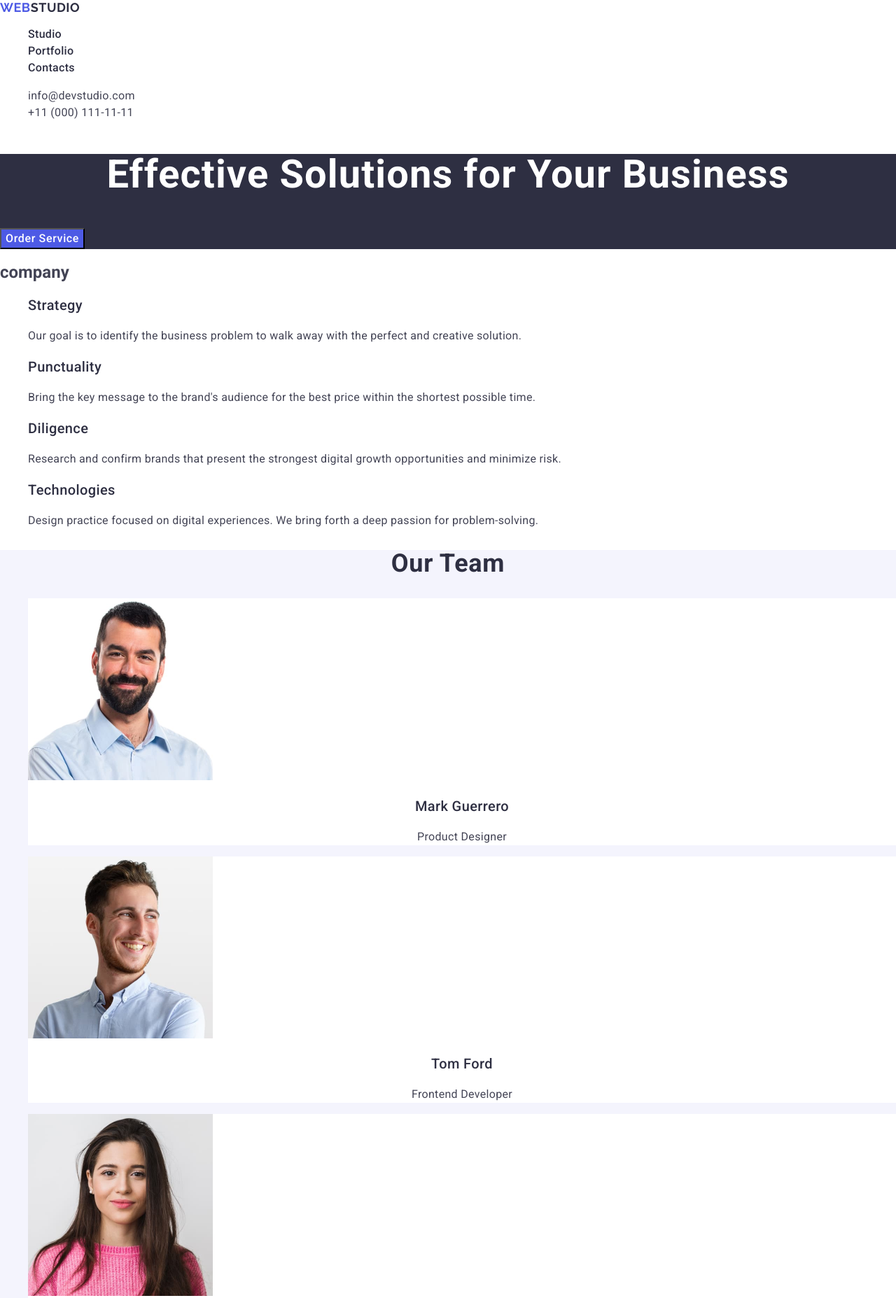
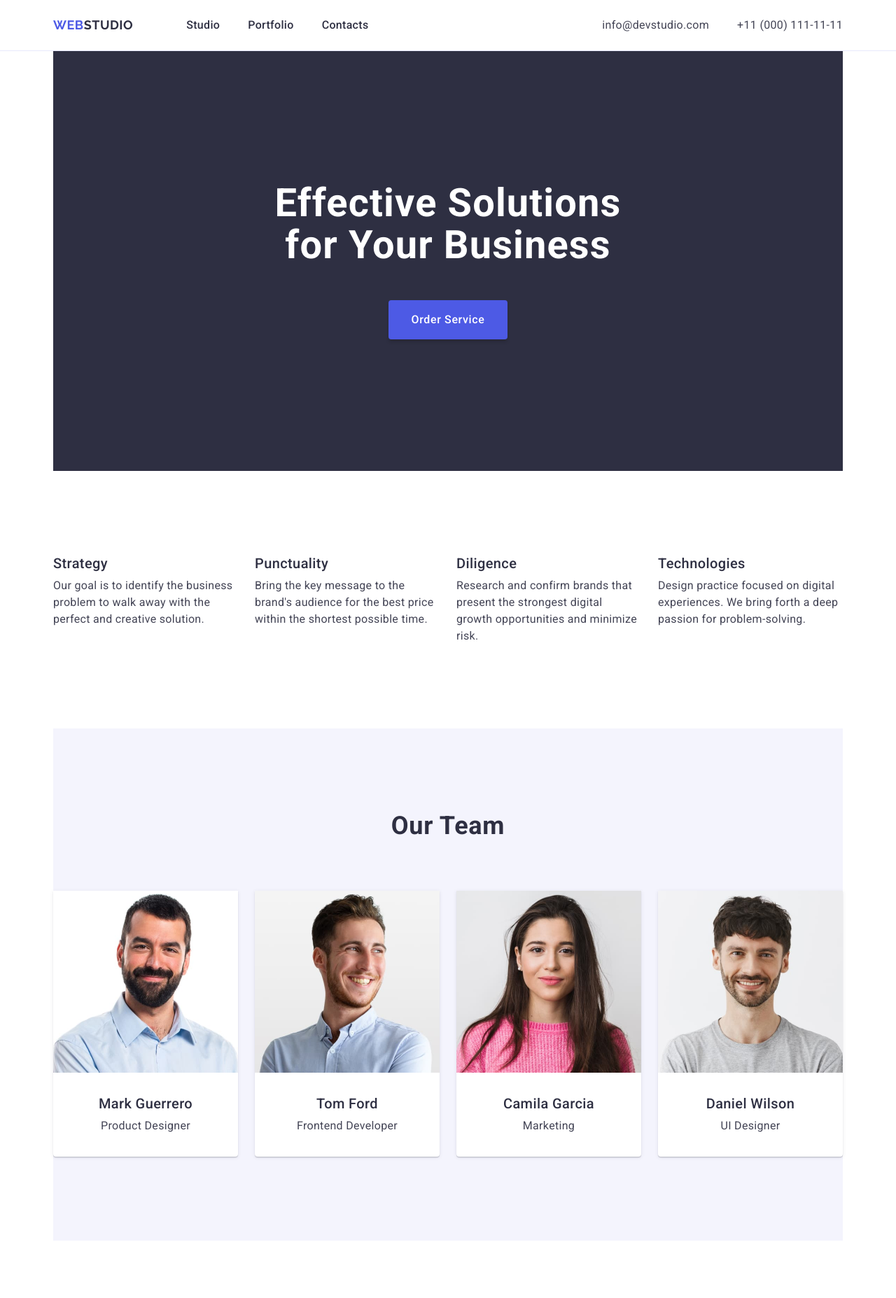
Before and after one commit to artem-ilchuk/goit-markup-hw-03, a plain HTML site: page index.html in a window 1280 px wide. Shown: the top 1855 px of the page at 70% size. Drawn offline with nearby package versions, Linux system fonts and the light colour scheme.

Commit message:
elements positioning

```diff
--- a/css/styles.css
+++ b/css/styles.css
@@ -4,16 +4,57 @@ body {
   background-color: #fff;
 }
 
+/* ----------RESET-------- */
 ul,
 ol {
   list-style-type: none;
+  margin: 0;
+  padding: 0;
+}
+
+h1,
+h2,
+h3,
+h4,
+h5,
+h6,
+p {
+  margin: 0;
 }
 
 a {
   text-decoration: none;
 }
 
+img {
+  display: block;
+}
+
+/* ------------------------ */
+/* ----------COMMON-------- */
+
+.container {
+  max-width: 1158px;
+  padding: 0 15px;
+  margin: 0 auto;
+}
+
+/* ------------------------ */
 /* ----------HEADER-------- */
+
+.header-container {
+  display: flex;
+  align-items: center;
+}
+
+.header-nav {
+  display: flex;
+  align-items: center;
+}
+
+.page-header {
+  border-bottom: 1px solid #e7e9fc;
+}
 
 .logo {
   font-family: "Raleway", sans-serif;
@@ -25,16 +66,35 @@ a {
   color: #4d5ae5;
 }
 
+.header-logo {
+  padding: 24px 0;
+  margin-right: 76px;
+}
+
 .header-logo .logo-part {
   color: #2e2f42;
 }
 
+.nav-list {
+  display: flex;
+  align-items: center;
+  gap: 40px;
+}
+
 .nav-link {
+  padding: 24px 0;
+  display: block;
   font-weight: 500;
   font-size: 16px;
   line-height: 1.5;
   letter-spacing: 0.02em;
   color: #2e2f42;
+}
+
+.address-list {
+  display: flex;
+  align-items: center;
+  gap: 40px;
 }
 
 .address-link:hover,
@@ -46,9 +106,11 @@ a {
 
 .address {
   font-style: normal;
+  margin-left: auto;
 }
 
 .address-link {
+  padding: 24px 0;
   font-size: 16px;
   line-height: 1.5;
   letter-spacing: 0.02em;
@@ -61,6 +123,10 @@ a {
 
 .hero {
   background-color: #2e2f42;
+  padding: 188px 0;
+}
+
+.hero-container {
 }
 
 .hero-title {
@@ -69,6 +135,9 @@ a {
   letter-spacing: 0.02em;
   text-align: center;
   color: #fff;
+  max-width: 496px;
+  margin: 0 auto;
+  margin-bottom: 48px;
 }
 
 .hero-button {
@@ -78,6 +147,12 @@ a {
   letter-spacing: 0.04em;
   background-color: #4d5ae5;
   color: #fff;
+  padding: 16px 32px;
+  border-radius: 4px;
+  border: none;
+  box-shadow: 0 4px 4px 0 rgba(0, 0, 0, 0.15);
+  display: block;
+  margin: 0 auto;
 }
 
 .hero-button:hover,
@@ -91,12 +166,29 @@ a {
 /* ----------COMPANY---------- */
 
 .company {
+  padding: 120px 0;
+}
+
+.visually-hidden {
+  position: absolute;
+  width: 1px;
+  height: 1px;
+  margin: -1px;
+  border: 0;
+  padding: 0;
+  white-space: nowrap;
+  clip-path: inset(100%);
+  clip: rect(0 0 0 0);
+  overflow: hidden;
 }
 
 .company-list {
+  display: flex;
+  gap: 24px;
 }
 
 .company-item {
+  width: calc((100% - 3 * 24px) / 4);
 }
 
 .company-subtitle {
@@ -105,6 +197,7 @@ a {
   line-height: 1.2;
   letter-spacing: 0.02em;
   color: #2e2f42;
+  margin-bottom: 8px;
 }
 
 .company-text {
@@ -119,6 +212,7 @@ a {
 
 .team {
   background-color: #f4f4fd;
+  padding: 120px 0;
 }
 
 .team-title {
@@ -128,16 +222,27 @@ a {
   letter-spacing: 0.02em;
   text-align: center;
   color: #2e2f42;
+  margin-bottom: 72px;
 }
 
 .team-list {
+  display: flex;
+  gap: 24px;
 }
 
 .team-item {
+  border-radius: 0 0 4px 4px;
+  box-shadow: 0 2px 1px 0 rgba(46, 47, 66, 0.08),
+    0 1px 1px 0 rgba(46, 47, 66, 0.16), 0 1px 6px 0 rgba(46, 47, 66, 0.08);
+  width: calc((100% - 3 * 24px) / 4);
   background: #fff;
 }
 
 .team-image {
+}
+
+.card-content {
+  padding: 32px 16px;
 }
 
 .team-subtitle {
@@ -147,6 +252,7 @@ a {
   letter-spacing: 0.02em;
   text-align: center;
   color: #2e2f42;
+  margin-bottom: 8px;
 }
 
 .team-text {
@@ -161,6 +267,7 @@ a {
 /* -------PORTFOLIO----------- */
 
 .portfolio {
+  padding: 120px 0;
 }
 
 .portfolio-title {
@@ -170,15 +277,26 @@ a {
   letter-spacing: 0.02em;
   text-align: center;
   color: #2e2f42;
+  margin-bottom: 72px;
 }
 
 .portfolio-list {
+  display: flex;
+  flex-wrap: wrap;
+  row-gap: 48px;
+  column-gap: 24px;
 }
 
 .portfolio-item {
+  border-bottom: 1px solid #e7e9fc;
+  border-left: 1px solid #e7e9fc;
+  border-right: 1px solid #e7e9fc;
+  background: #fff;
+  width: calc((100% - 2 * 24px) / 3);
 }
 
 .portfolio-image {
+  margin-bottom: 32px;
 }
 
 .portfolio-subtitle {
@@ -187,18 +305,36 @@ a {
   line-height: 1.2;
   letter-spacing: 0.02em;
   color: #2e2f42;
+  padding-left: 16px;
+  margin-bottom: 8px;
 }
 
 .portfolio-text {
   font-size: 16px;
   line-height: 1.5;
   letter-spacing: 0.02em;
+  padding-left: 16px;
+  padding-bottom: 32px;
 }
 
 /* --------------------------- */
 /* ----------FOOTER----------- */
 .footer {
+  max-width: 1158px;
+  padding: 0 15px;
+  margin: 0 auto;
+}
+
+.footer-container {
   background-color: #2e2f42;
+  display: inline-block;
+  padding: 116px 1010px 84px 0;
+}
+.footer-list {
+  width: 264px;
+}
+
+.footer-logo {
 }
 
 .footer-logo .logo-part {
@@ -210,6 +346,7 @@ a {
   line-height: 1.5;
   letter-spacing: 0.02em;
   color: #f4f4fd;
+  margin-top: 16px;
 }
 
 /* --------------------------- */
--- a/index.html
+++ b/index.html
@@ -21,6 +21,7 @@
 
 <body>
     <header class="page-header">
+        <div class="container header-container">
             <nav class="header-nav">
                 <a class="logo header-logo" href="./index.html">Web<span class="logo-part">Studio</span></a>
                 <ul class="nav-list">
@@ -31,33 +32,42 @@
             </nav>
 
             <address class="address">
-            <ul>
-                <li class="adress-item"><a class="address-link" href="mailto:info@devstudio.com">info@devstudio.com</a>
+                <ul class="address-list">
+                    <li class="adress-item"><a class="address-link"
+                            href="mailto:info@devstudio.com">info@devstudio.com</a>
                     </li>
-                <li class="adress-item"><a class="address-link" href="tel:+110001111111">+11 (000) 111-11-11</a></li>
+                    <li class="adress-item"><a class="address-link" href="tel:+110001111111">+11 (000) 111-11-11</a>
+                    </li>
                 </ul>
             </address>
+
+        </div>
 
     </header>
 
     <main class="main">
+        <div class="container hero-container">
             <section class="hero">
                 <h1 class="hero-title">Effective Solutions for Your Business</h1>
                 <button type="button" class="hero-button">Order Service</button>
             </section>
+        </div>
 
+        <div class="container company-container">
             <section class="company">
-            <h2 class="company-title">company</h2>
+                <h2 class="visually-hidden">company</h2>
                 <ul class="company-list">
                     <li class="company-item">
                         <h3 class="company-subtitle">Strategy</h3>
-                    <p class="company-text">Our goal is to identify the business problem to walk away with the perfect
+                        <p class="company-text">Our goal is to identify the business problem to walk away with the
+                            perfect
                             and creative solution.
                         </p>
                     </li>
                     <li class="company-item">
                         <h3 class="company-subtitle">Punctuality</h3>
-                    <p class="company-text">Bring the key message to the brand's audience for the best price within the
+                        <p class="company-text">Bring the key message to the brand's audience for the best price within
+                            the
                             shortest possible
                             time.</p>
                     </li>
@@ -75,37 +85,49 @@
                     </li>
                 </ul>
             </section>
+        </div>
 
+        <div class="container team-container">
             <section class="team">
                 <h2 class="team-title">Our Team</h2>
                 <ul class="team-list">
                     <li class="team-item">
-                    <img src="./images/team/MarkGuerrero.jpg" alt="A photo of Mark Guerrero" width="264" height="260"
-                        class="team-image" />
+                        <img src="./images/team/MarkGuerrero.jpg" alt="A photo of Mark Guerrero" width="264"
+                            height="260" class="team-image" />
+                        <div class="card-content">
                             <h3 class="team-subtitle">Mark Guerrero</h3>
                             <p class="team-text">Product Designer</p>
+                        </div>
                     </li>
                     <li class="team-item">
                         <img src="./images/team/TomFord.jpg" alt="A photo of Tom Ford" width="264" height="260"
                             class="team-image" />
+                        <div class="card-content">
                             <h3 class="team-subtitle">Tom Ford</h3>
                             <p class="team-text">Frontend Developer</p>
+                        </div>
                     </li>
                     <li class="team-item">
                         <img src="./images/team/CamilaGarcia.jpg" alt="A photo Camila Garcia" width="264" height="260"
                             class="team-image" />
+                        <div class="card-content">
                             <h3 class="team-subtitle">Camila Garcia</h3>
                             <p class="team-text">Marketing</p>
+                        </div>
                     </li>
                     <li class="team-item">
-                    <img src="./images/team/DanielWilson.jpg" alt="A photo of Daniel Wilson" width="264" height="260"
-                        class="team-image" />
+                        <img src="./images/team/DanielWilson.jpg" alt="A photo of Daniel Wilson" width="264"
+                            height="260" class="team-image" />
+                        <div class="card-content">
                             <h3 class="team-subtitle">Daniel Wilson</h3>
                             <p class="team-text">UI Designer</p>
+                        </div>
                     </li>
                 </ul>
             </section>
+        </div>
 
+        <div class="container portfolio-container">
             <section class="portfolio">
                 <h2 class="portfolio-title">Our Portfolio</h2>
                 <ul class="portfolio-list">
@@ -128,7 +150,8 @@
                         <p class="portfolio-text">App</p>
                     </li>
                     <li class="portfolio-item">
-                    <img src="./images/portfolio/image4.jpg" alt="Car" width="360" height="300" class="portfolio-image">
+                        <img src="./images/portfolio/image4.jpg" alt="Car" width="360" height="300"
+                            class="portfolio-image">
                         <h3 class="portfolio-subtitle">Taxi Service</h3>
                         <p class="portfolio-text">Marketing</p>
                     </li>
@@ -146,13 +169,24 @@
                     </li>
                 </ul>
             </section>
+        </div>
     </main>
 
     <footer class="footer">
+        <div class="container footer-container">
+            <ul class="footer-list">
+                <li class="footer-item">
                     <a class="logo footer-logo" href="./index.html">Web<span class="logo-part">Studio</span></a>
-        <p class="footer-text">Increase the flow of customers and sales for your business with digital marketing &
+                </li>
+                <li class="footer-item">
+                    <p class="footer-text">Increase the flow of customers and sales for your business with digital
+                        marketing &
                         growth solutions.</p>
+                </li>
+            </ul>
+        </div>
     </footer>
+
 </body>
 
 </html>
```
Lines whose indentation alone changed are shown as unchanged.
